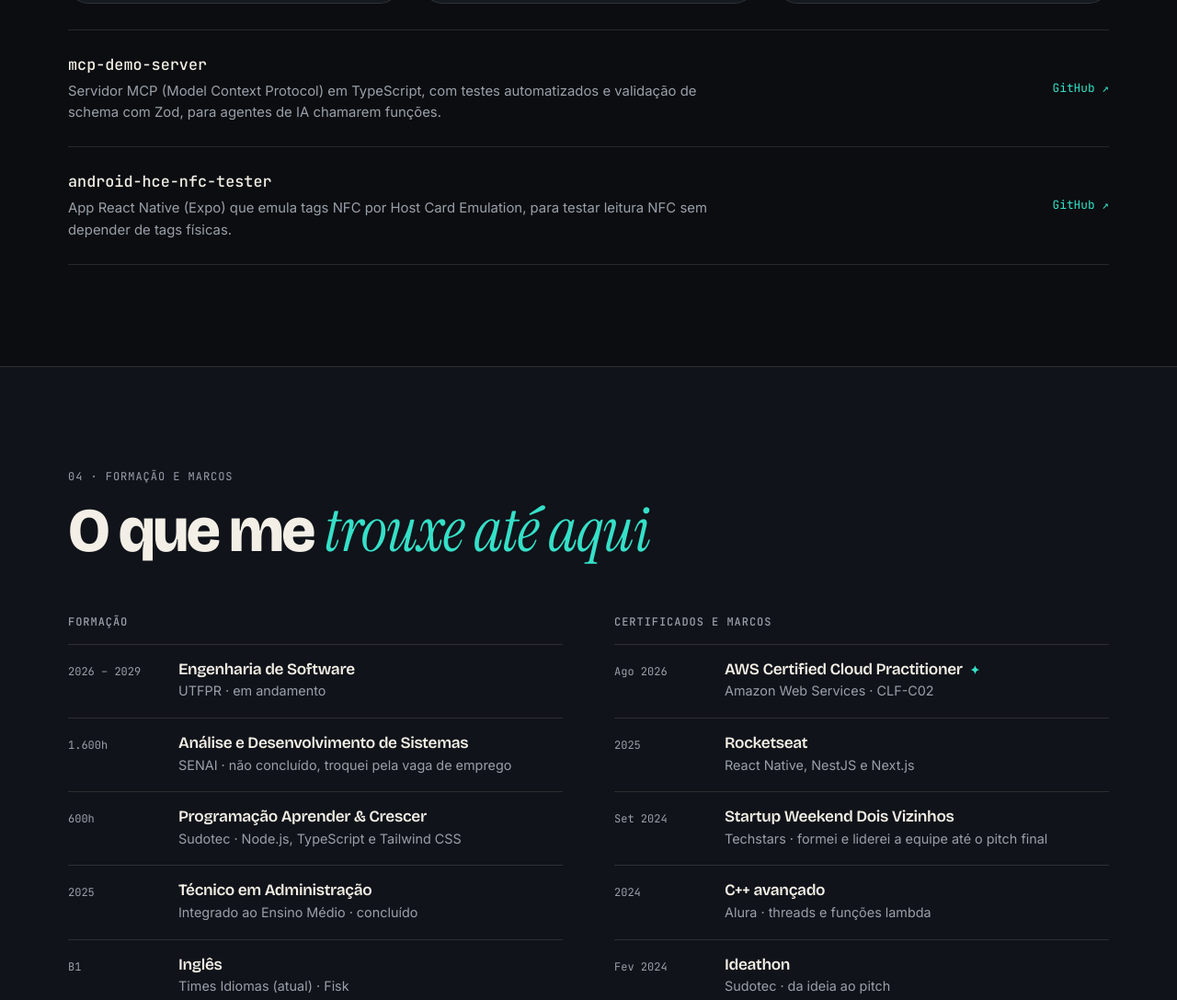
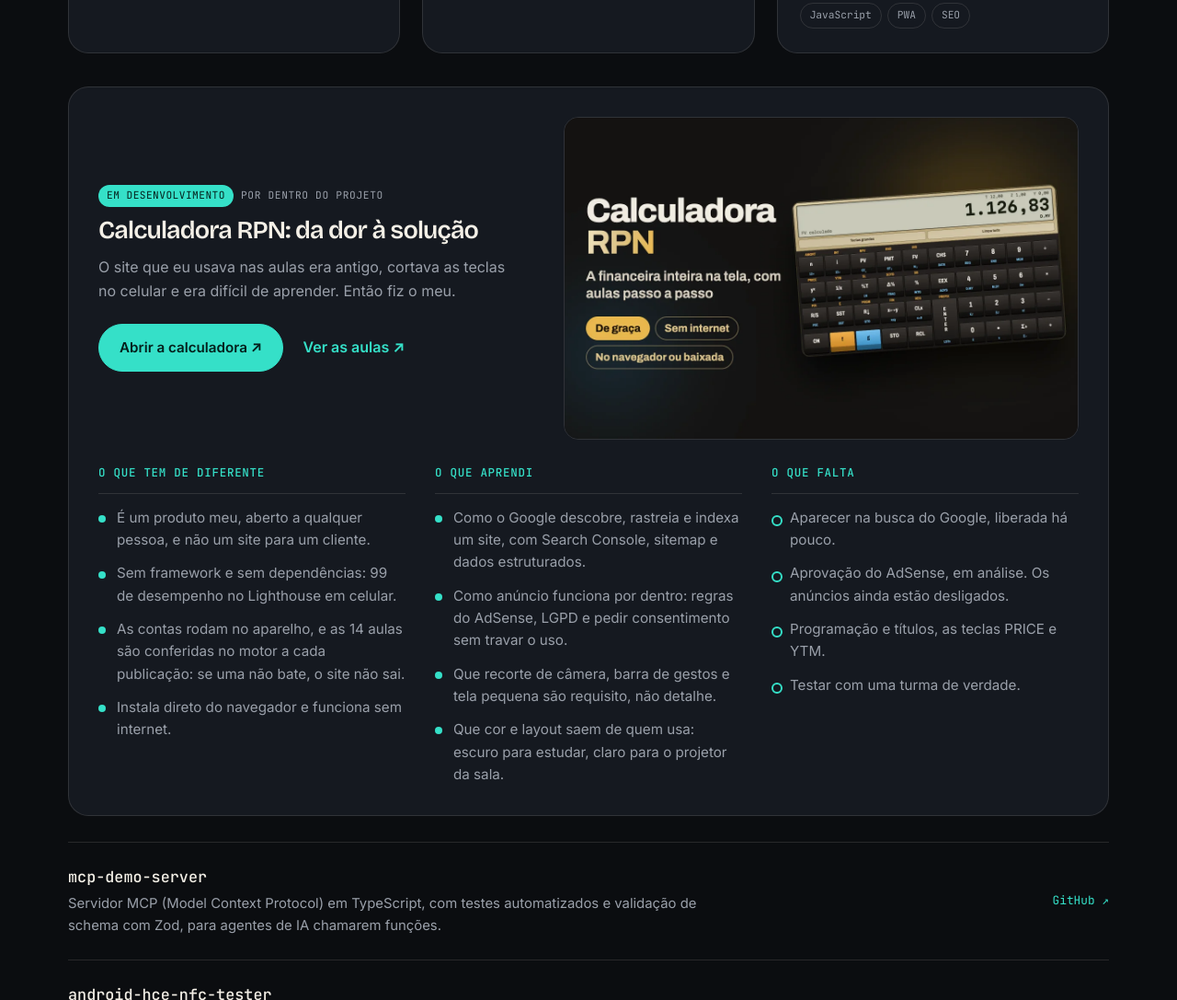
Before and after one commit to Alucsky/samuel-portfolio, a plain HTML site: page index.html in a window 1280 px wide. Shown: the part 7397-8484 px from the top of the page at 92% size. Drawn offline with nearby package versions, Linux system fonts and the light colour scheme.

Commit message:
Adiciona a Calculadora RPN aos projetos

```diff
--- a/index.html
+++ b/index.html
@@ -669,12 +669,22 @@
             </a>
 
             <a class="project reveal" href="https://pratada-web.vercel.app" target="_blank" rel="noopener">
-              <div class="shot"><picture><source media="(min-width: 641px)" srcset="assets/projects/pratada-vertical.webp" /><img src="assets/projects/pratada.webp" alt="Página inicial do site do Pratada" loading="lazy" width="1200" height="750" /></picture></div>
+              <div class="shot"><img src="assets/projects/pratada.webp" alt="Página inicial do site do Pratada" loading="lazy" width="1200" height="750" /></div>
               <div class="project-info">
                 <p class="project-kind"><span class="wip">Em desenvolvimento</span> Produto próprio</p>
                 <h3>Pratada <span aria-hidden="true">↗</span></h3>
                 <p>App social de dieta: grupos de amigos postam os pratos do dia, mantêm a sequência e disputam o ranking. Ainda estou construindo, com app, API e site.</p>
                 <p class="tags"><span>React Native</span><span>NestJS</span><span>Next.js</span></p>
+              </div>
+            </a>
+
+            <a class="project reveal" href="https://calculadora-rpn.pages.dev" target="_blank" rel="noopener">
+              <div class="shot"><img src="assets/projects/calculadora.webp" alt="Calculadora RPN, com todas as teclas e o visor em 1.126,83" loading="lazy" width="1200" height="750" /></div>
+              <div class="project-info">
+                <p class="project-kind"><span class="wip">Em desenvolvimento</span> Produto próprio</p>
+                <h3>Calculadora RPN <span aria-hidden="true">↗</span></h3>
+                <p>Calculadora financeira que cabe inteira na tela do celular, com aulas passo a passo. Nasceu de uma dor minha nas aulas. Grátis, no navegador ou instalada, e funciona sem internet.</p>
+                <p class="tags"><span>JavaScript</span><span>PWA</span><span>SEO</span></p>
               </div>
             </a>
           </div>
@@ -683,6 +693,52 @@
             <button type="button" data-dir="-1" aria-controls="projects-list" aria-label="Projetos anteriores">←</button>
             <button type="button" data-dir="1" aria-controls="projects-list" aria-label="Próximos projetos">→</button>
           </div>
+
+          <article class="inside reveal" aria-labelledby="inside-title">
+            <div class="inside-top">
+              <header>
+                <p class="project-kind"><span class="wip">Em desenvolvimento</span> Por dentro do projeto</p>
+                <h3 id="inside-title">Calculadora RPN: da dor à solução</h3>
+                <p>O site que eu usava nas aulas era antigo, cortava as teclas no celular e era difícil de aprender. Então fiz o meu.</p>
+                <div class="inside-go">
+                  <a class="btn btn-primary" href="https://calculadora-rpn.pages.dev" target="_blank" rel="noopener">Abrir a calculadora ↗</a>
+                  <a class="inside-link" href="https://calculadora-rpn.pages.dev/aulas/" target="_blank" rel="noopener">Ver as aulas ↗</a>
+                </div>
+              </header>
+              <a class="inside-shot" href="https://calculadora-rpn.pages.dev" target="_blank" rel="noopener" aria-label="Abrir a Calculadora RPN">
+                <img src="assets/projects/calculadora.webp" alt="Calculadora RPN: de graça, sem internet, no navegador ou baixada" loading="lazy" width="1200" height="750" />
+              </a>
+            </div>
+            <div class="inside-cols">
+              <div>
+                <h4>O que tem de diferente</h4>
+                <ul>
+                  <li>É um produto meu, aberto a qualquer pessoa, e não um site para um cliente.</li>
+                  <li>Sem framework e sem dependências: 99 de desempenho no Lighthouse em celular.</li>
+                  <li>As contas rodam no aparelho, e as 14 aulas são conferidas no motor a cada publicação: se uma não bate, o site não sai.</li>
+                  <li>Instala direto do navegador e funciona sem internet.</li>
+                </ul>
+              </div>
+              <div>
+                <h4>O que aprendi</h4>
+                <ul>
+                  <li>Como o Google descobre, rastreia e indexa um site, com Search Console, sitemap e dados estruturados.</li>
+                  <li>Como anúncio funciona por dentro: regras do AdSense, LGPD e pedir consentimento sem travar o uso.</li>
+                  <li>Que recorte de câmera, barra de gestos e tela pequena são requisito, não detalhe.</li>
+                  <li>Que cor e layout saem de quem usa: escuro para estudar, claro para o projetor da sala.</li>
+                </ul>
+              </div>
+              <div>
+                <h4>O que falta</h4>
+                <ul class="todo">
+                  <li>Aparecer na busca do Google, liberada há pouco.</li>
+                  <li>Aprovação do AdSense, em análise. Os anúncios ainda estão desligados.</li>
+                  <li>Programação e títulos, as teclas PRICE e YTM.</li>
+                  <li>Testar com uma turma de verdade.</li>
+                </ul>
+              </div>
+            </div>
+          </article>
 
           <div class="repos">
             <a class="repo reveal" href="https://github.com/Alucsky/mcp-demo-server" target="_blank" rel="noopener">
--- a/style.css
+++ b/style.css
@@ -1212,6 +1212,124 @@ em {
   font-size: 0.95rem;
 }
 
+.inside {
+  margin-top: 36px;
+  padding: 32px;
+  border-radius: 22px;
+  background: var(--surface);
+  border: 1px solid var(--line);
+}
+.inside h3 {
+  font-family: var(--display);
+  font-weight: 600;
+  font-size: 1.7rem;
+  letter-spacing: -0.03em;
+  line-height: 1.15;
+  margin-top: 10px;
+}
+.inside-top {
+  display: grid;
+  grid-template-columns: minmax(0, 5fr) minmax(0, 6fr);
+  gap: 40px;
+  align-items: center;
+}
+.inside header > p:not(.project-kind) {
+  color: var(--muted);
+  margin-top: 12px;
+  max-width: 46ch;
+}
+.inside-go {
+  display: flex;
+  flex-wrap: wrap;
+  align-items: center;
+  gap: 12px 22px;
+  margin-top: 22px;
+}
+.inside-link {
+  color: var(--accent);
+  text-decoration: none;
+  font-weight: 600;
+  padding: 10px 0;
+}
+.inside-link:hover {
+  text-decoration: underline;
+  text-underline-offset: 4px;
+}
+.inside-shot {
+  display: block;
+  border-radius: 16px;
+  transition: transform 0.3s ease;
+}
+.inside-shot:hover {
+  transform: translateY(-4px);
+}
+.inside-shot:focus-visible {
+  outline: 2px solid var(--accent);
+  outline-offset: 6px;
+}
+.inside-shot img {
+  display: block;
+  width: 100%;
+  height: auto;
+  border: 1px solid var(--line);
+  border-radius: 16px;
+}
+.inside-cols {
+  display: grid;
+  grid-template-columns: repeat(3, minmax(0, 1fr));
+  gap: 32px;
+  margin-top: 26px;
+}
+.inside h4 {
+  font-family: var(--mono);
+  font-weight: 500;
+  font-size: 0.78rem;
+  letter-spacing: 0.06em;
+  text-transform: uppercase;
+  color: var(--accent);
+  padding-bottom: 12px;
+  border-bottom: 1px solid var(--line);
+}
+.inside ul {
+  list-style: none;
+  display: grid;
+  gap: 12px;
+  margin-top: 14px;
+}
+.inside li {
+  position: relative;
+  padding-left: 20px;
+  color: var(--muted);
+  font-size: 0.95rem;
+}
+.inside li::before {
+  content: '';
+  position: absolute;
+  left: 0;
+  top: 0.6em;
+  width: 8px;
+  height: 8px;
+  border-radius: 999px;
+  background: var(--accent);
+}
+.inside .todo li::before {
+  background: none;
+  border: 2px solid var(--accent);
+}
+@media (max-width: 900px) {
+  .inside {
+    padding: 24px 20px;
+  }
+  .inside-top {
+    grid-template-columns: 1fr;
+    gap: 28px;
+  }
+  .inside-cols {
+    grid-template-columns: 1fr;
+    gap: 26px;
+  }
+}
+
 .repos {
   margin-top: 28px;
   border-top: 1px solid var(--line);
```
Also changed, not shown: assets/projects/calculadora.webp (added).
